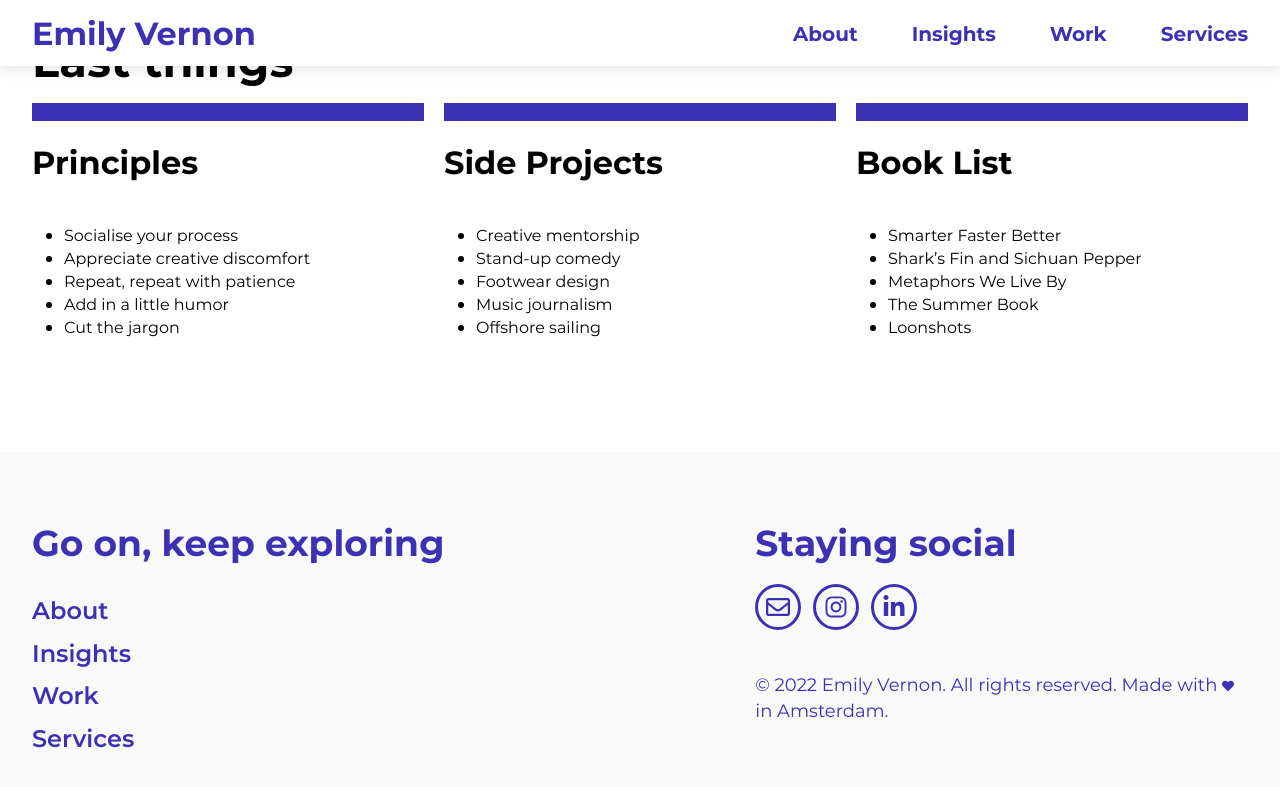
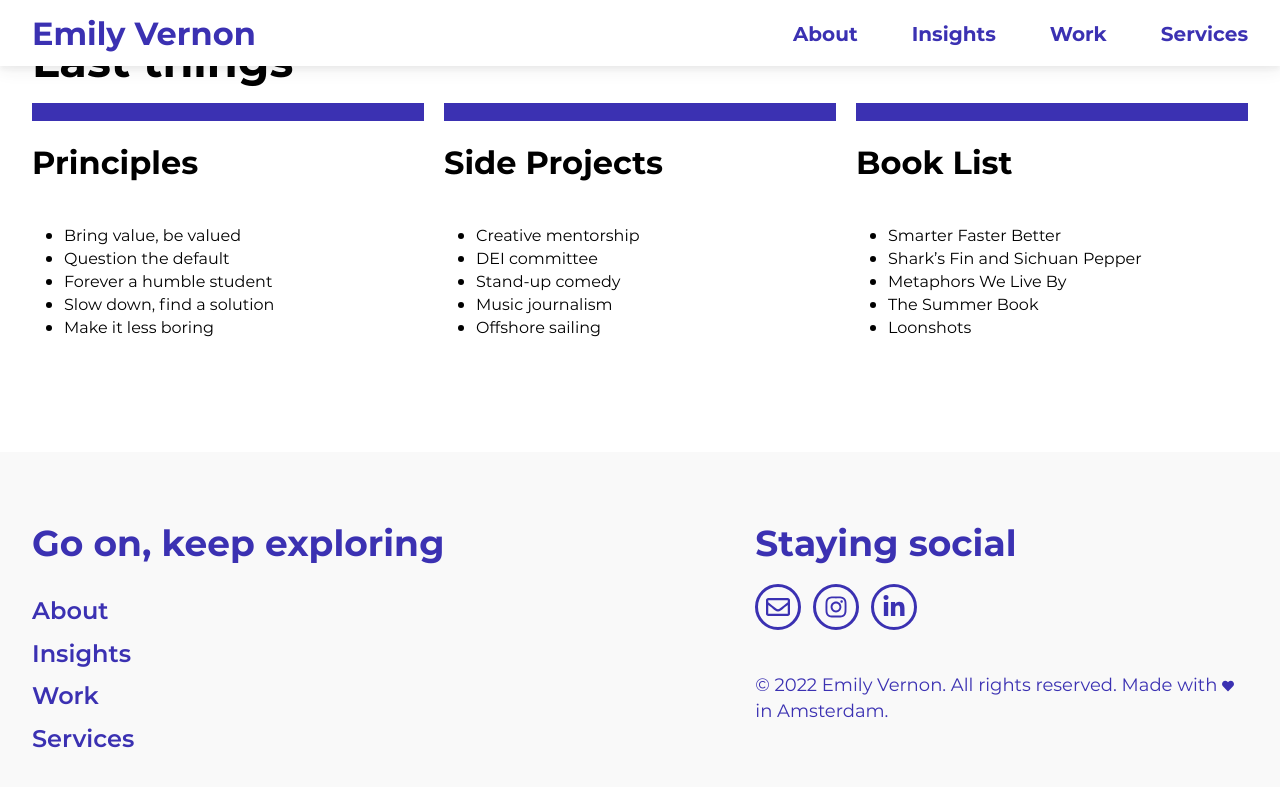
Before and after one commit to emilygv/emilyvernon.com, a Jekyll site: the page built from about.md, in a window 1280 px wide and 900 px high, scrolled down 1621 px. Shown: the top 787 px of the window. Built offline with Jekyll 4.4.1, drawn with Linux system fonts in a browser that asks for light colours.

Commit message:
Update last_things.yml

```diff
--- a/_data/last_things.yml
+++ b/_data/last_things.yml
@@ -1,16 +1,16 @@
 - title: Principles
   description: |-
-    - Socialise your process
-    - Appreciate creative discomfort
-    - Repeat, repeat with patience
-    - Add in a little humor
-    - Cut the jargon
+    - Bring value, be valued
+    - Question the default
+    - Forever a humble student
+    - Slow down, find a solution
+    - Make it less boring
 
 - title: Side Projects
   description: |-
     - Creative mentorship
+    - DEI committee
     - Stand-up comedy
-    - Footwear design
     - Music journalism
     - Offshore sailing
 
```
